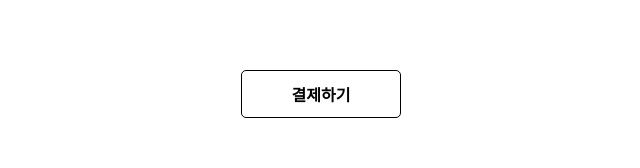
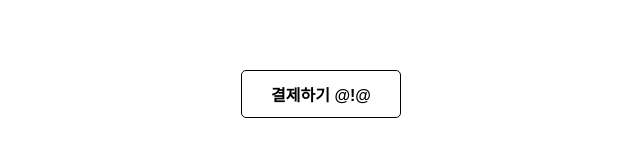
Before and after one commit to fake-dp/reactpaytest, a React (Create React App) app: page /payment in a window 1280 px wide. Shown: the part 122-290 px from the top of the page, without its empty margins (319-959 px from the left). Built offline with nearby package versions, Linux system fonts and the light colour scheme.

Commit message:
버나와 Test

```diff
--- a/src/components/CheckoutForm.jsx
+++ b/src/components/CheckoutForm.jsx
@@ -103,7 +103,7 @@ useEffect(() => {
         <input type="hidden" name="ReturnURL" value={returnURL}/>
       </form>
       <ButtonWrap>
-        <Button onClick={() => nicepayStart()}> 결제하기 </Button>
+        <Button onClick={() => nicepayStart()}> 결제하기 @!@</Button>
       </ButtonWrap>
     </Container>
   );
```
